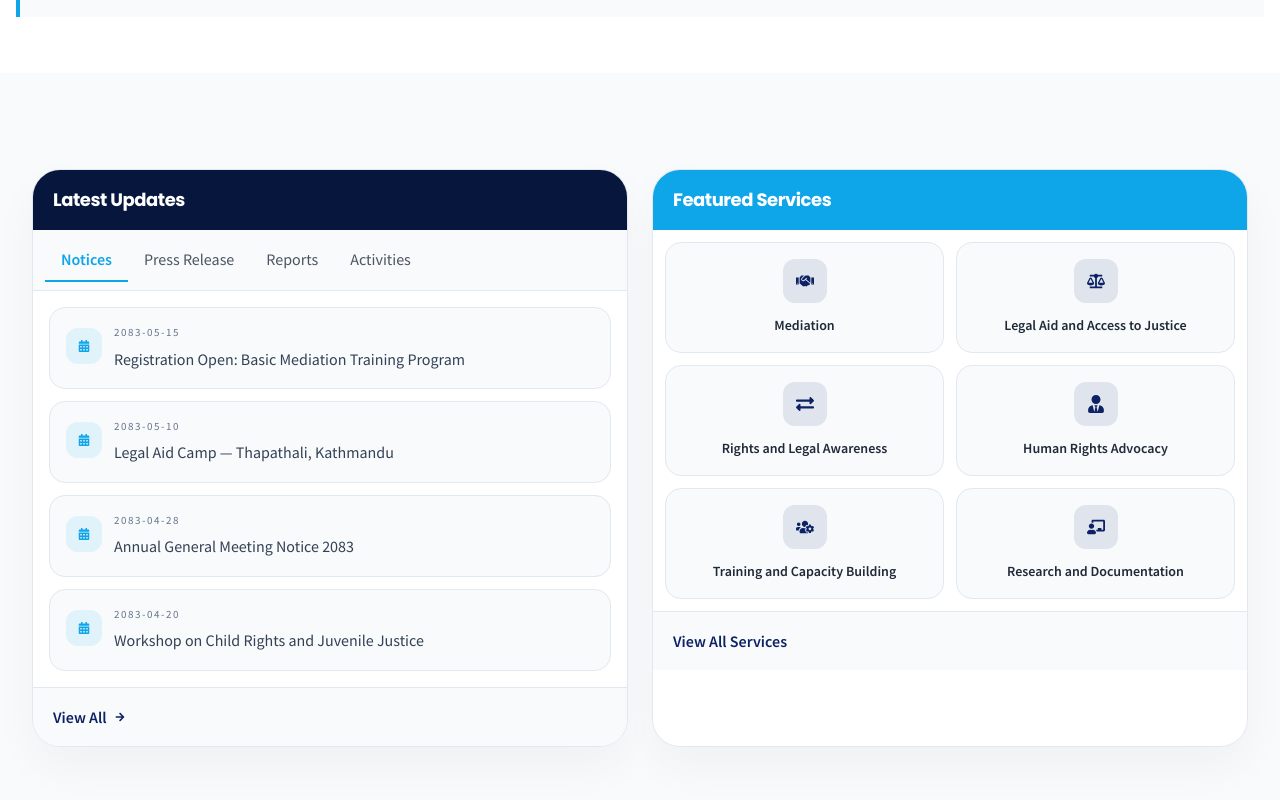
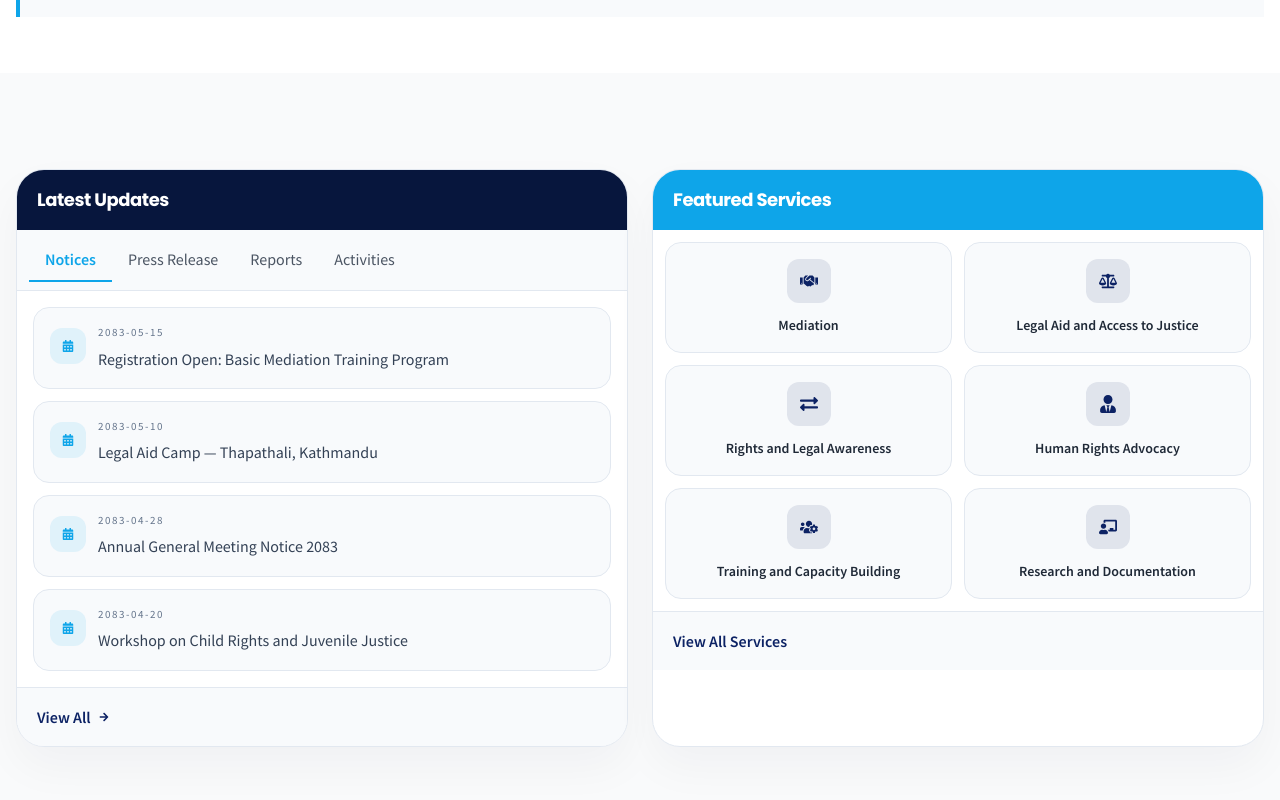
Before and after one commit to AbaeNeupane/REPC-Nepal, a React (Vite) app: page / in a window 1280 px wide. Shown: the part 2560-3360 px from the top of the page. Built offline with nearby package versions, Linux system fonts and the light colour scheme.

Commit message:
home px of notices and services set 4 form 8

```diff
--- a/src/pages/Home.jsx
+++ b/src/pages/Home.jsx
@@ -28,7 +28,7 @@
 
       {/* Main two-column content */}
       <ScrollReveal delay={90}>
-        <div className="grid grid-cols-1 gap-6 md:grid-cols-2 px-8 py-12">
+        <div className="grid grid-cols-1 gap-6 md:grid-cols-2 px-4 py-12">
           <NoticesSection />
           <ServicesSection />
         </div>
```
